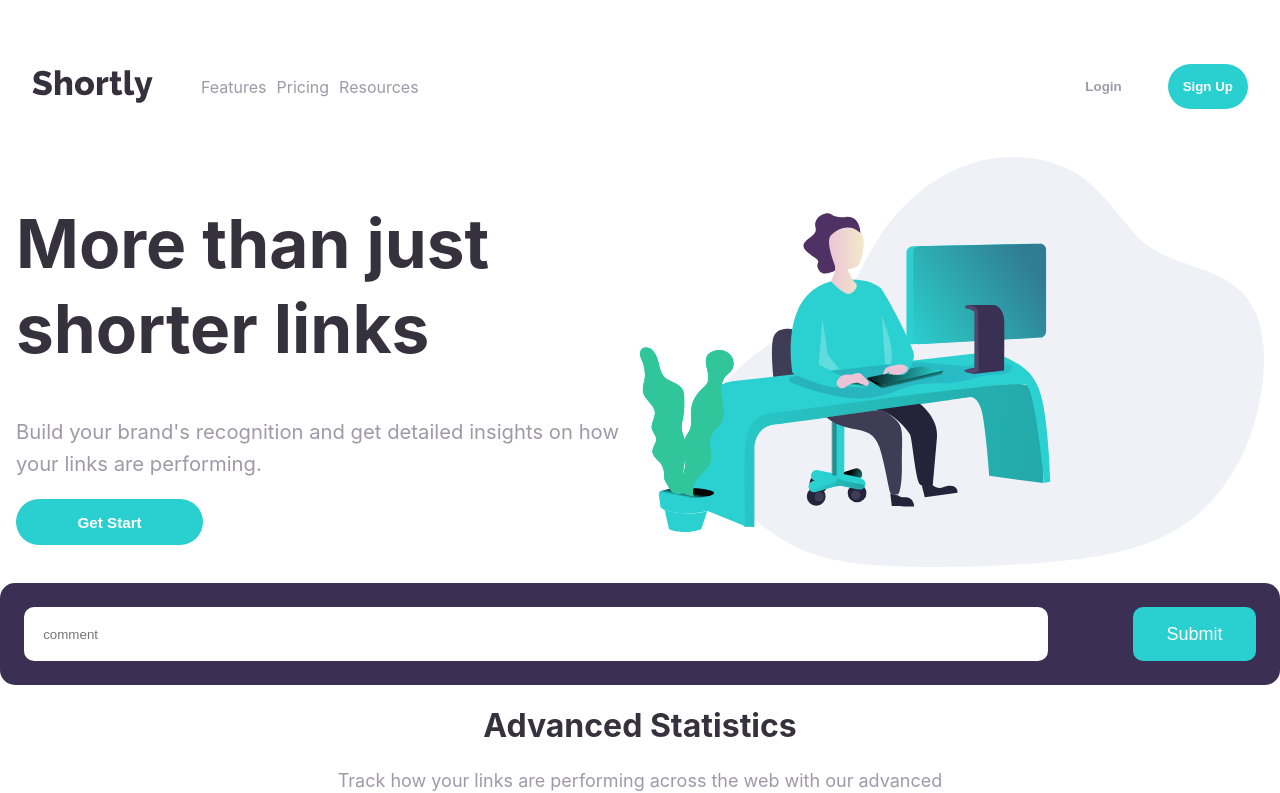
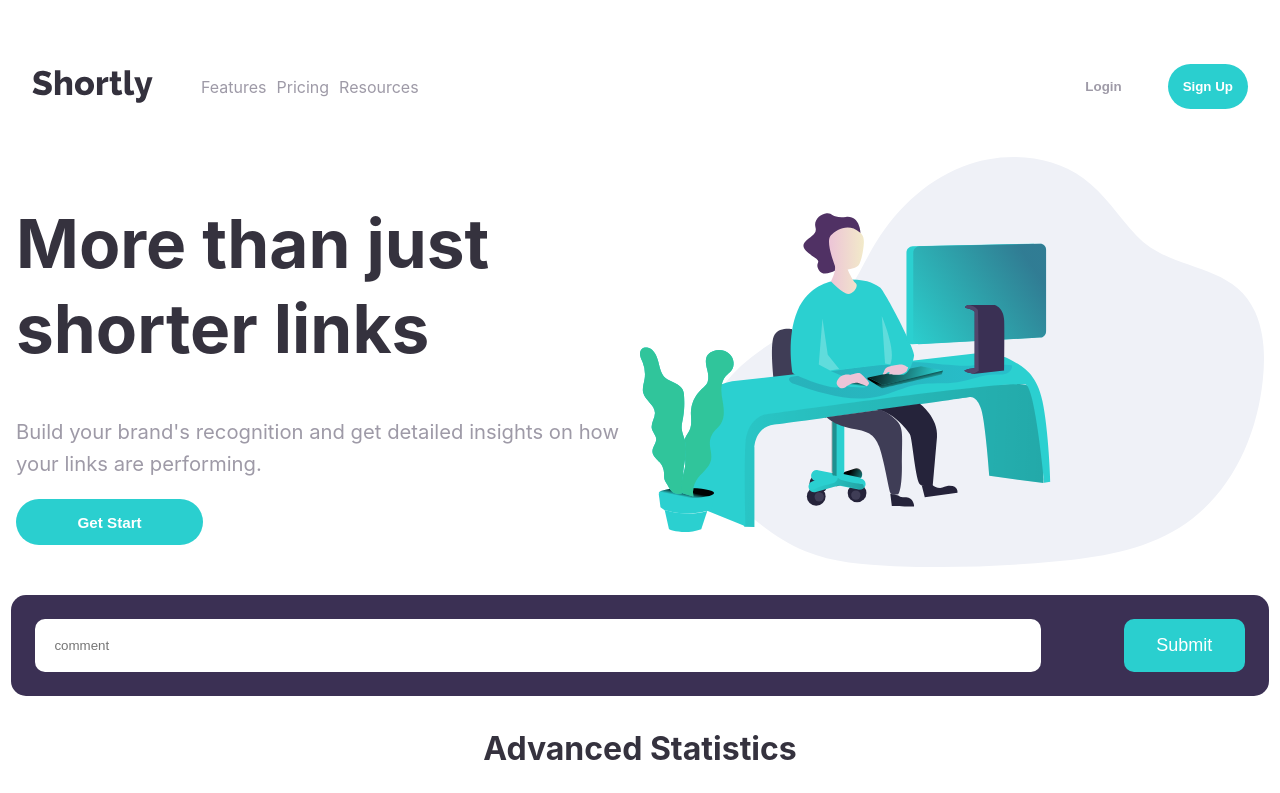
Before and after one commit to ahmed1175/project1.12, a React (Create React App) app: page / in a window 1280 px wide. Shown: the top 793 px of the page. Built offline with nearby package versions, Linux system fonts and the light colour scheme.

Commit message:
main.css

```diff
--- a/src/component/main/main.css
+++ b/src/component/main/main.css
@@ -6,7 +6,7 @@
   display: flex;
   justify-content: space-between;
   padding: 1.5rem;
-
+ margin:0.7rem;
   border-radius: 15px;
 }
 .FormMain input.text {
```
